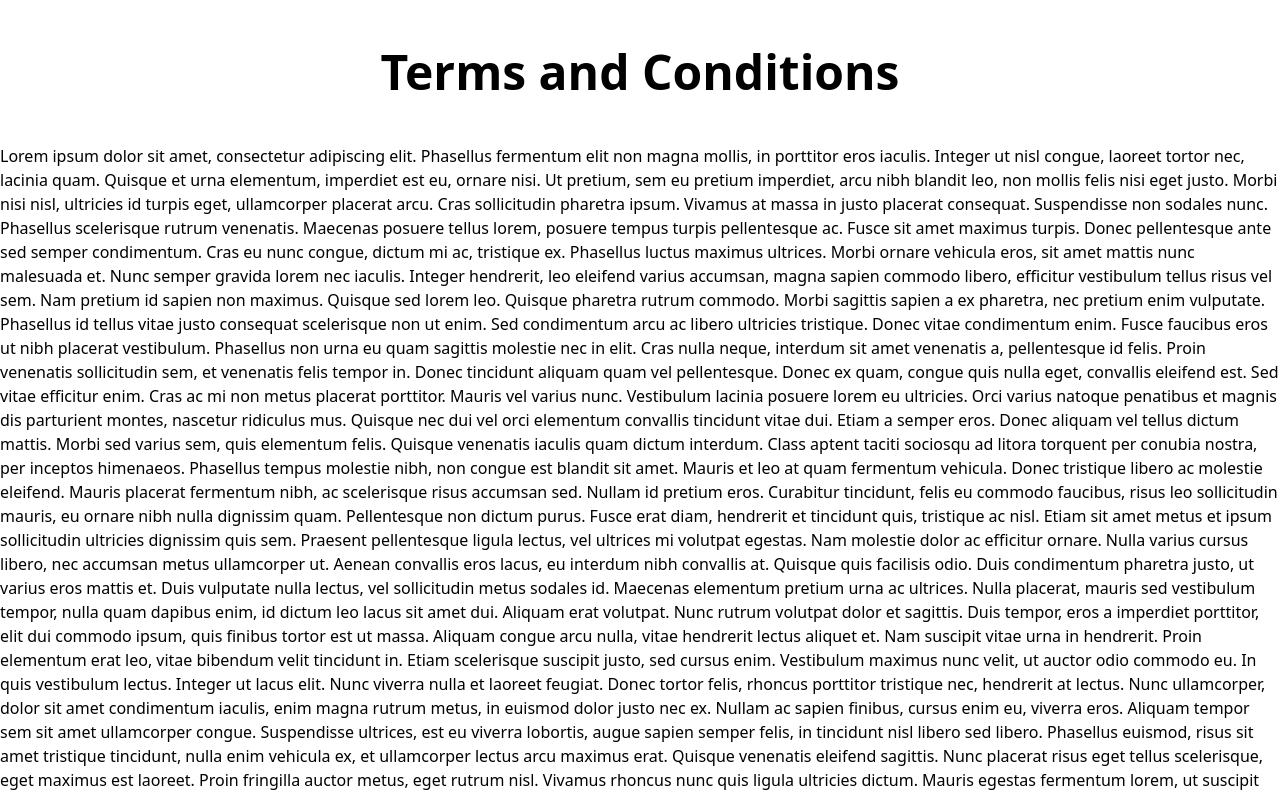
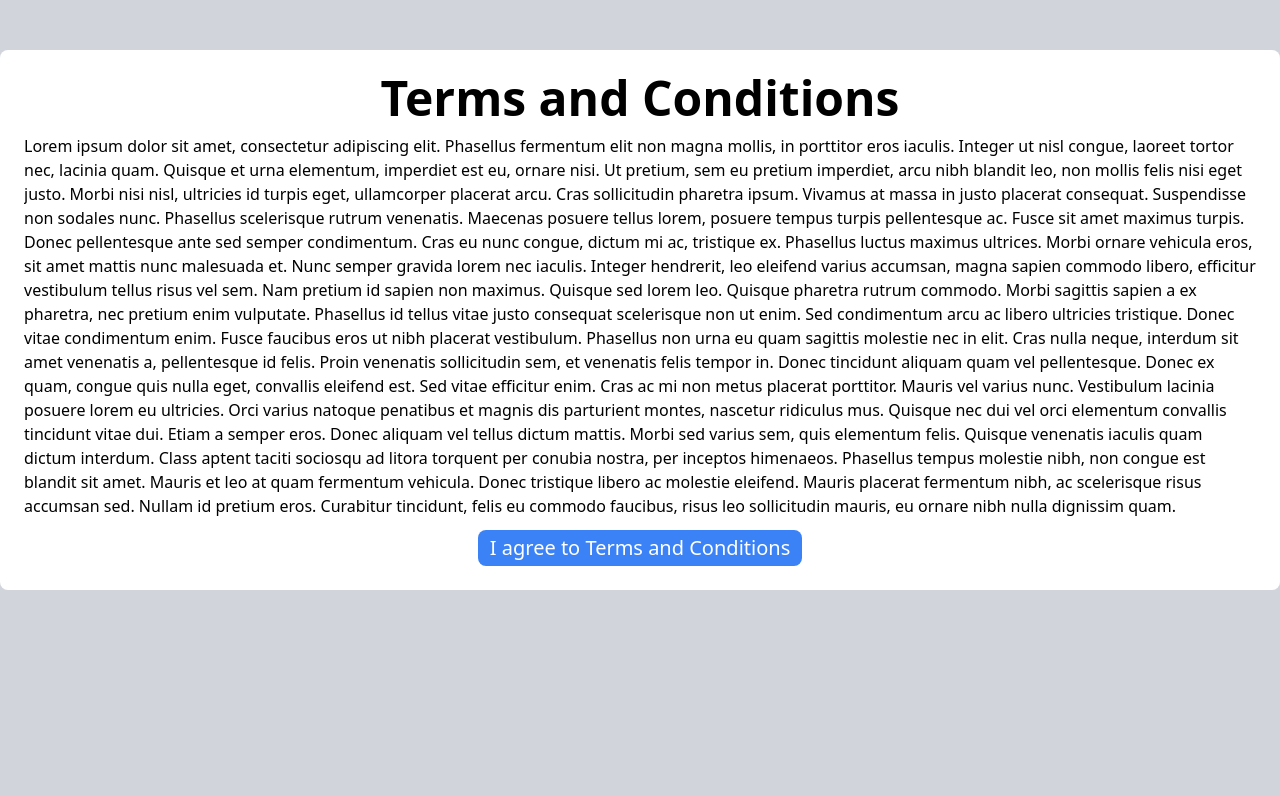
Before and after one commit to RitaliJ/SHTEM-immersive-narrative, a Next.js app: page /terms in a window 1280 px wide. Shown: the top 796 px of the page. Built offline with nearby package versions, Linux system fonts and the light colour scheme.

Commit message:
formatting and styling

```diff
--- a/pages/terms.tsx
+++ b/pages/terms.tsx
@@ -1,84 +1,53 @@
 import Link from "next/link"
-export default function terms () {
+
+//terms and conditions page
+export default function Terms() {
     return (
-        <>
-
-
-            <main className="container pt-12 pb-24">
-                <h1 className="text-5xl font-bold text-center mb-12">
+        <div className="w-screen h-screen bg-gray-300">
+            <main className="container h-4/5 flex justify-center items-center">
+                <div className="bg-white p-6 rounded-lg flex flex-col gap-3 items-center">
+                    <h1 className="text-5xl font-bold text-center">
                         Terms and Conditions
                     </h1>
-                <div className=" flex justify-center gap-4 flex-wrap">
-                    <p>
-
+                    <p className="h-96 overflow-y-scroll">
                         Lorem ipsum dolor sit amet, consectetur adipiscing elit. Phasellus fermentum elit non magna mollis, in porttitor eros iaculis. Integer ut nisl congue, laoreet tortor nec, lacinia quam. Quisque et urna elementum, imperdiet est eu, ornare nisi. Ut pretium, sem eu pretium imperdiet, arcu nibh blandit leo, non mollis felis nisi eget justo. Morbi nisi nisl, ultricies id turpis eget, ullamcorper placerat arcu. Cras sollicitudin pharetra ipsum. Vivamus at massa in justo placerat consequat. Suspendisse non sodales nunc. Phasellus scelerisque rutrum venenatis. Maecenas posuere tellus lorem, posuere tempus turpis pellentesque ac. Fusce sit amet maximus turpis. Donec pellentesque ante sed semper condimentum. Cras eu nunc congue, dictum mi ac, tristique ex. Phasellus luctus maximus ultrices. Morbi ornare vehicula eros, sit amet mattis nunc malesuada et. Nunc semper gravida lorem nec iaculis.
-
                         Integer hendrerit, leo eleifend varius accumsan, magna sapien commodo libero, efficitur vestibulum tellus risus vel sem. Nam pretium id sapien non maximus. Quisque sed lorem leo. Quisque pharetra rutrum commodo. Morbi sagittis sapien a ex pharetra, nec pretium enim vulputate. Phasellus id tellus vitae justo consequat scelerisque non ut enim. Sed condimentum arcu ac libero ultricies tristique. Donec vitae condimentum enim. Fusce faucibus eros ut nibh placerat vestibulum. Phasellus non urna eu quam sagittis molestie nec in elit. Cras nulla neque, interdum sit amet venenatis a, pellentesque id felis. Proin venenatis sollicitudin sem, et venenatis felis tempor in. Donec tincidunt aliquam quam vel pellentesque. Donec ex quam, congue quis nulla eget, convallis eleifend est.
-
                         Sed vitae efficitur enim. Cras ac mi non metus placerat porttitor. Mauris vel varius nunc. Vestibulum lacinia posuere lorem eu ultricies. Orci varius natoque penatibus et magnis dis parturient montes, nascetur ridiculus mus. Quisque nec dui vel orci elementum convallis tincidunt vitae dui. Etiam a semper eros. Donec aliquam vel tellus dictum mattis. Morbi sed varius sem, quis elementum felis. Quisque venenatis iaculis quam dictum interdum. Class aptent taciti sociosqu ad litora torquent per conubia nostra, per inceptos himenaeos.
-
                         Phasellus tempus molestie nibh, non congue est blandit sit amet. Mauris et leo at quam fermentum vehicula. Donec tristique libero ac molestie eleifend. Mauris placerat fermentum nibh, ac scelerisque risus accumsan sed. Nullam id pretium eros. Curabitur tincidunt, felis eu commodo faucibus, risus leo sollicitudin mauris, eu ornare nibh nulla dignissim quam. Pellentesque non dictum purus. Fusce erat diam, hendrerit et tincidunt quis, tristique ac nisl. Etiam sit amet metus et ipsum sollicitudin ultricies dignissim quis sem. Praesent pellentesque ligula lectus, vel ultrices mi volutpat egestas. Nam molestie dolor ac efficitur ornare. Nulla varius cursus libero, nec accumsan metus ullamcorper ut. Aenean convallis eros lacus, eu interdum nibh convallis at. Quisque quis facilisis odio.
-
                         Duis condimentum pharetra justo, ut varius eros mattis et. Duis vulputate nulla lectus, vel sollicitudin metus sodales id. Maecenas elementum pretium urna ac ultrices. Nulla placerat, mauris sed vestibulum tempor, nulla quam dapibus enim, id dictum leo lacus sit amet dui. Aliquam erat volutpat. Nunc rutrum volutpat dolor et sagittis. Duis tempor, eros a imperdiet porttitor, elit dui commodo ipsum, quis finibus tortor est ut massa. Aliquam congue arcu nulla, vitae hendrerit lectus aliquet et. Nam suscipit vitae urna in hendrerit. Proin elementum erat leo, vitae bibendum velit tincidunt in. Etiam scelerisque suscipit justo, sed cursus enim. Vestibulum maximus nunc velit, ut auctor odio commodo eu.
-
                         In quis vestibulum lectus. Integer ut lacus elit. Nunc viverra nulla et laoreet feugiat. Donec tortor felis, rhoncus porttitor tristique nec, hendrerit at lectus. Nunc ullamcorper, dolor sit amet condimentum iaculis, enim magna rutrum metus, in euismod dolor justo nec ex. Nullam ac sapien finibus, cursus enim eu, viverra eros. Aliquam tempor sem sit amet ullamcorper congue. Suspendisse ultrices, est eu viverra lobortis, augue sapien semper felis, in tincidunt nisl libero sed libero. Phasellus euismod, risus sit amet tristique tincidunt, nulla enim vehicula ex, et ullamcorper lectus arcu maximus erat. Quisque venenatis eleifend sagittis.
-
                         Nunc placerat risus eget tellus scelerisque, eget maximus est laoreet. Proin fringilla auctor metus, eget rutrum nisl. Vivamus rhoncus nunc quis ligula ultricies dictum. Mauris egestas fermentum lorem, ut suscipit leo pellentesque id. Curabitur sed posuere nisi, ac tempus quam. Fusce venenatis lacinia lacus, et sollicitudin dui hendrerit non. Suspendisse eu hendrerit lectus. Suspendisse at euismod leo. Aliquam rhoncus purus quis quam rhoncus dapibus. Nulla ac sollicitudin libero. Duis congue fermentum mi tincidunt efficitur. Donec a maximus mi. Maecenas condimentum metus nec nunc pharetra, et tempor purus venenatis. Integer varius elit at nunc auctor, a dapibus sapien volutpat. Quisque rutrum odio id iaculis luctus.
-
                         Pellentesque habitant morbi tristique senectus et netus et malesuada fames ac turpis egestas. Sed odio metus, interdum vitae quam suscipit, gravida dictum tellus. Mauris mollis turpis eu posuere ultrices. Nunc hendrerit ipsum velit. Proin nec dui dui. Nullam tortor purus, aliquam sit amet turpis non, mattis volutpat libero. Lorem ipsum dolor sit amet, consectetur adipiscing elit. Morbi ut leo lacus. Quisque ultricies neque nibh, eu hendrerit nibh suscipit a. Aliquam leo sem, dignissim id est nec, mattis molestie arcu. Curabitur tincidunt nec ante at semper. Nam at metus consequat, rhoncus lacus nec, dignissim sem. Sed quis sapien maximus nibh rhoncus convallis. In vitae lobortis metus.
-
                         Fusce tincidunt cursus viverra. Pellentesque tortor lacus, tristique in feugiat vel, feugiat in est. Etiam enim quam, imperdiet ut purus in, malesuada blandit diam. Phasellus mauris magna, venenatis ut lectus sed, interdum aliquet nunc. Ut lacinia velit eget mauris pretium, venenatis varius lectus porttitor. Quisque auctor enim purus, sed luctus arcu lacinia aliquam. Mauris at suscipit lectus, in vestibulum leo. Quisque nec augue in lectus dignissim mattis non et ante. Nullam tempus ipsum non augue rutrum commodo.
-
                         Nam sit amet condimentum mi. Donec finibus, odio in bibendum porta, eros nisl cursus diam, sed elementum neque tortor et sem. Vivamus eu eros metus. Curabitur suscipit ac quam ut commodo. Integer eget tellus congue mi malesuada laoreet nec vel lorem. Nam quis tortor vel ex aliquet tincidunt ut non diam. Interdum et malesuada fames ac ante ipsum primis in faucibus. Donec pharetra est risus.
-
                         Praesent lobortis tortor ac risus volutpat, non ultricies turpis tempus. In sit amet velit nec turpis porttitor ultrices in id nunc. Morbi at venenatis nisl. Morbi porta dictum lacus sed luctus. Fusce ornare, ante ac tincidunt auctor, nibh nisl tincidunt sapien, at gravida magna neque vel elit. Nunc quis purus vitae dolor tempus efficitur eget nec lorem. Fusce tristique tellus a eros dapibus, nec pretium nulla hendrerit. Aliquam vel dolor ac augue congue aliquam. Nulla facilisi. Nulla varius lectus libero, sed congue ex condimentum sit amet. Donec cursus congue ex ac rutrum. Interdum et malesuada fames ac ante ipsum primis in faucibus. Mauris nec mi justo.
-
                         Praesent volutpat sagittis nisl eget commodo. Suspendisse cursus commodo arcu, consectetur luctus tortor consequat vitae. Curabitur suscipit mi sit amet orci convallis, eu feugiat velit pulvinar. Curabitur porta urna nec mi pulvinar ultrices. Aenean at augue auctor nunc ultrices venenatis. Donec rutrum quis enim vitae sollicitudin. Aliquam cursus, mauris id suscipit condimentum, turpis odio vestibulum urna, sed rutrum tellus ex eu enim. Phasellus viverra vel nisl a auctor. Suspendisse aliquet condimentum iaculis.
-
                         Nullam feugiat massa sit amet nisl iaculis porttitor. Curabitur id suscipit orci. Morbi dui erat, sodales ut sem sed, ultricies vestibulum massa. Proin malesuada neque nec eros sollicitudin, ac imperdiet neque malesuada. Nulla porttitor massa quis erat maximus, vel tincidunt quam rhoncus. Nam semper velit non cursus congue. Nullam aliquam tincidunt quam in ultrices. Nam euismod arcu urna, ac mattis diam aliquet a. Nulla interdum rutrum augue quis scelerisque. Etiam congue lectus sit amet malesuada sollicitudin. Pellentesque metus nibh, ultricies a ex sed, pretium fermentum erat. Pellentesque ac convallis lacus. In nunc sem, congue non interdum tristique, congue nec felis. Curabitur egestas orci in molestie porta.
-
                         Lorem ipsum dolor sit amet, consectetur adipiscing elit. Maecenas eget magna quis lacus imperdiet cursus consectetur id libero. Etiam feugiat justo sit amet tellus dapibus luctus. Proin pulvinar dui a lobortis sollicitudin. Cras mattis tempus tortor, eget ullamcorper ipsum facilisis vel. Lorem ipsum dolor sit amet, consectetur adipiscing elit. Pellentesque nec nunc non quam fermentum vehicula et non risus. Integer euismod, lorem id ornare porta, mauris lorem mollis orci, vitae egestas enim metus eget tellus. Phasellus eros augue, malesuada eget gravida id, faucibus nec arcu. Phasellus auctor nunc leo, non laoreet libero tincidunt vitae. Vivamus commodo pellentesque magna et venenatis.
-
                         Proin nisi elit, venenatis a erat eget, tristique molestie leo. In blandit, lorem quis volutpat rhoncus, nibh metus posuere lorem, a euismod metus urna at nisi. Suspendisse velit lacus, vehicula vitae sodales at, vulputate sed tellus. Curabitur fermentum in leo eu facilisis. Proin vestibulum, ex in dictum finibus, libero arcu luctus enim, nec interdum nulla dolor et lorem. Donec vitae lacus ac est posuere tristique. Aliquam urna nisi, pretium quis consequat vitae, ullamcorper et magna. Donec facilisis, est non luctus porttitor, sem ante fermentum massa, ac egestas arcu orci ac orci. Nullam id bibendum dolor.
-
                         Pellentesque habitant morbi tristique senectus et netus et malesuada fames ac turpis egestas. Phasellus eget finibus dolor. Nunc elementum neque eget justo consectetur, nec volutpat dolor scelerisque. Integer bibendum velit sit amet nisi sollicitudin, vitae lobortis mi molestie. Fusce hendrerit fermentum leo, id hendrerit dolor efficitur ut. Suspendisse non ligula tempus, tincidunt tellus in, consequat purus. Quisque accumsan, nunc nec aliquet pharetra, mauris metus rutrum magna, ut rutrum purus ligula eget purus. Duis vel mi ut ligula consequat tempor. Duis non eleifend mi. Nunc vel felis orci. Nunc fermentum urna at est aliquet, eget luctus est faucibus. Suspendisse tincidunt luctus orci nec commodo. Donec quam erat, varius at tincidunt ac, vulputate non neque.
-
                         Aliquam a lectus eu diam placerat fringilla fringilla vitae leo. Sed mollis est et euismod pulvinar. Nunc suscipit sit amet est quis efficitur. Pellentesque habitant morbi tristique senectus et netus et malesuada fames ac turpis egestas. Suspendisse vel fermentum purus. Maecenas sodales viverra tellus, eu suscipit arcu lacinia a. Aenean commodo pretium mauris sit amet egestas. Fusce molestie efficitur risus, sit amet fringilla leo vulputate aliquam. Donec vel sagittis augue.
-
                         In et diam vitae quam pellentesque elementum. Orci varius natoque penatibus et magnis dis parturient montes, nascetur ridiculus mus. Interdum et malesuada fames ac ante ipsum primis in faucibus. Pellentesque sed finibus quam. Quisque ligula felis, suscipit ac vehicula ut, fringilla in neque. Morbi luctus ante odio, molestie accumsan nunc fermentum nec. Vestibulum ante ipsum primis in faucibus orci luctus et ultrices posuere cubilia curae; Maecenas mattis venenatis massa, a blandit est gravida auctor. Praesent in rutrum risus, in pharetra libero. Nam nec orci et tellus hendrerit suscipit vitae rutrum ex. Nullam interdum tellus ac euismod efficitur. Sed eget massa consequat, malesuada nunc vel, volutpat odio. Nulla consequat in nisl vitae placerat. In maximus lorem ut massa cursus, quis sollicitudin nisl iaculis.
-
                         Sed rutrum dui in tellus suscipit, ut viverra erat mattis. Curabitur eget ante porttitor, ultrices tortor quis, viverra felis. Praesent non gravida eros. Ut sodales laoreet libero, quis facilisis ligula egestas eget. Cras aliquet pellentesque enim, a lobortis leo scelerisque suscipit. Curabitur dictum tellus eget massa malesuada mollis. Fusce facilisis, metus volutpat aliquet suscipit, mi eros interdum est, ullamcorper sagittis tortor massa a turpis. Sed eu convallis nisi, volutpat ornare enim. Praesent ex dui, tincidunt at odio quis, faucibus pellentesque felis. Vivamus massa tellus, mattis vitae lobortis et, dapibus viverra turpis. Nunc ultrices tellus id magna tempor porta.
-
                         Integer tristique purus in suscipit convallis. Aliquam in rutrum dolor, et auctor mauris. Nam congue lobortis rhoncus. Class aptent taciti sociosqu ad litora torquent per conubia nostra, per inceptos himenaeos. Sed convallis iaculis risus. In sodales mattis velit, in ultrices ante facilisis ut. Fusce imperdiet tortor et arcu ornare, ut tincidunt erat finibus. Mauris non consectetur massa.
-
                         Integer eget vehicula velit. Pellentesque aliquet a velit sodales elementum. Fusce at iaculis turpis. Vestibulum ante ipsum primis in faucibus orci luctus et ultrices posuere cubilia curae; Quisque aliquet mauris nulla, sit amet malesuada libero scelerisque vel. Integer sit amet venenatis orci. Pellentesque a mi at tortor aliquet varius quis quis purus. Donec ac consequat justo.
-
                         Cras consequat elementum leo, non efficitur lectus mollis id. Donec sed sem in ligula tincidunt pulvinar id sit amet quam. Etiam in maximus diam, non lacinia leo. Mauris ipsum quam, cursus in ipsum eget, tristique ornare diam. Nulla lacinia, dui nec malesuada consequat, arcu nisi tempus mi, vel blandit nisl dui ut ante. Aliquam erat volutpat. Morbi vel augue dapibus, pulvinar quam et, dictum dui. Fusce rhoncus sagittis dignissim. Nullam sem dui, facilisis blandit elit vel, pretium ultricies erat. Donec pellentesque luctus lacus vel euismod. Phasellus aliquam consequat massa vel ullamcorper. Nulla pretium tempor congue. Mauris velit nulla, gravida et lorem ac, faucibus dapibus leo. In nec odio nec quam ullamcorper dictum eget vitae est. Nulla id eros nec nibh luctus varius. Curabitur malesuada congue urna, vitae suscipit felis scelerisque et.
-
                         Morbi porttitor sapien massa, ac fringilla dolor euismod eget. Proin in leo non est vestibulum hendrerit. Donec id ante laoreet, consequat diam a, consectetur orci. Praesent sit amet aliquet ipsum. Etiam commodo quam arcu, id pharetra mi convallis at. Aenean nec lorem tincidunt, pulvinar ligula vitae, rhoncus nulla. Donec auctor neque mi, in ultrices lacus molestie quis. Praesent tempus hendrerit nisi a auctor.
-
                         Nulla rutrum diam sit amet sollicitudin varius. Vestibulum eros ligula, vestibulum vitae ullamcorper fringilla, hendrerit eu nisl. Integer iaculis, ante ut posuere interdum, risus urna lacinia urna, eu laoreet lectus est a velit. Nunc in risus porttitor, ultricies sem ut, cursus ipsum. Sed eleifend magna sit amet lacinia vehicula. Ut a dictum lectus. Duis pharetra a justo ut faucibus.
-
                         Sed quis pharetra odio. Cras ultrices dolor a diam tincidunt consequat. Morbi condimentum semper sodales. Quisque cursus lectus eu dolor condimentum tincidunt. Sed quam justo, rutrum sed tristique sed, malesuada vel lorem. Vestibulum vulputate eros arcu, at cursus orci accumsan sed. Praesent nisi dui, commodo lacinia consectetur vitae, accumsan vitae augue. Nulla malesuada finibus elementum. Nullam vitae imperdiet eros. Vivamus sit amet elit arcu. Sed blandit porta velit ut molestie. Nulla rutrum mi ut cursus vestibulum.
-
                         Vestibulum ante ipsum primis in faucibus orci luctus et ultrices posuere cubilia curae; Quisque sed nisi in augue pellentesque viverra. Fusce vitae nisl at elit auctor faucibus. Nullam aliquet, odio sit amet viverra imperdiet, magna turpis consequat magna, ut blandit enim urna eu ex. Sed elementum pharetra urna sed rutrum. Curabitur eu ante sit amet risus ullamcorper cursus. Etiam non egestas ligula. Quisque vitae ante ac ligula pretium tempus ac eu sapien. Curabitur eget faucibus erat. Maecenas non erat sit amet tortor accumsan feugiat eget et diam. Phasellus et turpis lorem. Morbi convallis magna orci, in tempor odio placerat vel. Orci varius natoque penatibus et magnis dis parturient montes, nascetur ridiculus mus. Phasellus dictum est eu tincidunt ullamcorper.
-
                         Nam est est, pretium condimentum pretium venenatis, efficitur non odio. Cras ac tellus sed leo faucibus aliquet sagittis sit amet velit. Aliquam sapien ex, maximus quis lobortis quis, fringilla sodales risus. Ut vehicula condimentum tortor. Fusce commodo sodales elit, id sollicitudin justo finibus ut. In non purus ornare, varius nisi ac, tempor dolor. Vestibulum ante ipsum primis in faucibus orci luctus et ultrices posuere cubilia curae; Nunc blandit felis quis dui feugiat, non vulputate dui faucibus. Morbi rhoncus quis augue eget vehicula. Curabitur metus nisl, tincidunt in tristique at, rhoncus id ligula. Quisque venenatis vel lorem non hendrerit.
-
                         Vivamus vehicula augue sit amet augue commodo accumsan. Nulla ultricies massa velit, ac ultrices mauris molestie non. Aliquam pulvinar justo arcu, sit amet vulputate justo congue ullamcorper. Morbi feugiat facilisis enim in cursus. Maecenas scelerisque, nulla ornare euismod efficitur, nibh purus dignissim ante, eget accumsan ligula tellus sed quam. Nulla gravida turpis velit, quis tristique ligula maximus eget. Vivamus efficitur nisi molestie nibh ultricies venenatis. Aliquam erat libero, interdum vel pharetra in, faucibus id risus. Cras tempus sem sed ante fermentum gravida. Etiam eget eleifend erat. Phasellus dapibus massa in massa luctus gravida. Donec semper lacinia ligula sollicitudin luctus.
-
                         Suspendisse sodales pellentesque elit quis rhoncus. Nunc imperdiet rutrum vestibulum. Donec efficitur dolor eget odio ultrices, in semper massa consectetur. Nunc eget ante sit amet velit pellentesque vestibulum interdum non enim. Sed accumsan purus non magna eleifend laoreet. Nulla imperdiet rutrum mauris, vitae gravida ex vehicula et. Nullam tempor sollicitudin quam ut fringilla. In tincidunt leo eu semper pulvinar.
-
                         Aenean vel iaculis quam. Sed cursus mauris vel orci gravida, eget sodales sem dictum. Suspendisse in lectus id quam efficitur lacinia ac et velit. Nulla facilisi. Class aptent taciti sociosqu ad litora torquent per conubia nostra, per inceptos himenaeos. Nullam consectetur mollis tristique. Etiam eu nisi vel nisl efficitur gravida. Suspendisse metus ipsum, eleifend sed vehicula a, vestibulum nec purus. Nulla velit lectus, porttitor ac justo vel, pellentesque varius nulla. Praesent luctus tortor eget nunc rutrum viverra. Quisque tempor vulputate mi, at ultricies quam tristique vitae. Suspendisse nec malesuada nisi. Fusce tempor facilisis nunc eu mattis. Cras facilisis tellus eros, sed consequat diam congue eu. Morbi eget malesuada nunc, eget luctus tellus.
                     </p>
-                </div>
-                <br></br>
-                <div className="text-5xl font-bold text-center mb-12">
                     <Link href="/home">
-                    <a><button>I agree to Terms and Conditions</button></a>
+                        <button className="bg-blue-500 px-3 py-1 text-xl text-white rounded-lg w-min whitespace-nowrap">
+                            I agree to Terms and Conditions
+                        </button>
                     </Link>
                 </div>
             </main>
-        </>
+        </div>
     )
 }
```
Lines whose indentation alone changed are shown as unchanged.
